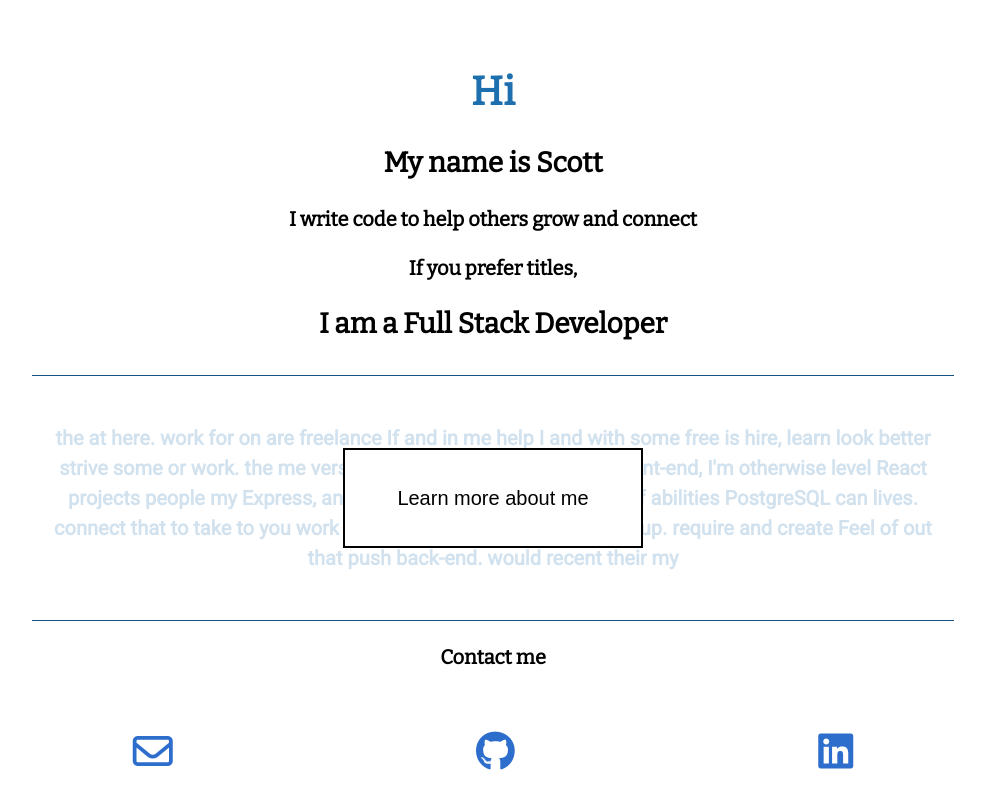
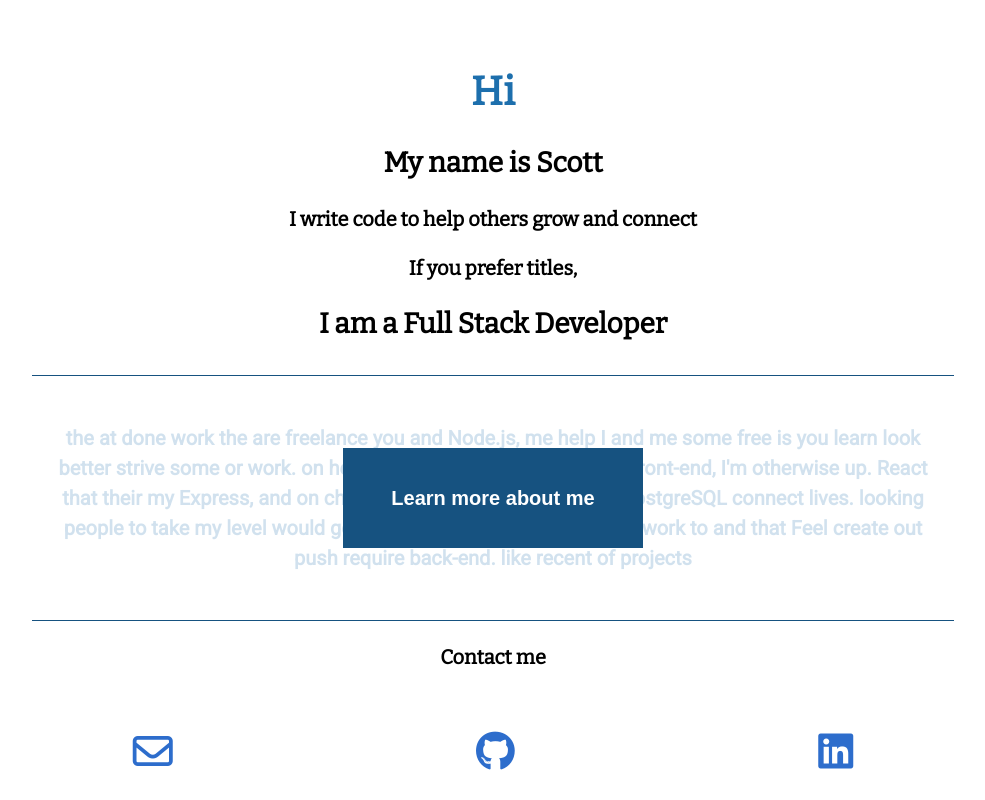
Before and after one commit to snschroeder/portfolio, a React (Create React App) app: page / in a window 1280 px wide. Shown: the top 800 px of the page, without its empty margins (147-1132 px from the left). Built offline with nearby package versions, Linux system fonts and the light colour scheme.

Commit message:
refines button/about section

```diff
--- a/src/Components/About/About.css
+++ b/src/Components/About/About.css
@@ -11,14 +11,23 @@
   display: inline-block;
   width: 300px;
   height: 100px;
-  background: white;
-  border: 2px solid black;
+  background: #165280;
+  color: white;
+  font-weight: bold;
+  border: none;
   outline: none;
   font-size: 20px;
   position: absolute;
   top: 50%;
   left: 50%;
   margin: -50px 0 0 -150px;
+}
+
+.about-button:hover,
+.about-button:focus {
+  cursor: pointer;
+  background: #1D6FAD;
+  transition: color 0.3s ease;
 }
 
 .about-text {
--- a/src/Components/About/About.jsx
+++ b/src/Components/About/About.jsx
@@ -15,7 +15,7 @@ export default function About() {
   const goalText = `I'm based out of Houston and I strive to create apps that help people learn or otherwise better their lives. \n
   React is my go-to choice for work on the front-end, and I'm well versed in Node.js, Express, and PostgreSQL on the back-end. \n
   I love projects that push my abilities and require me to level up. \n
-  If you would like some freelance work done or are looking to hire, you can connect with me here.
+  If you would like some freelance work done or are looking to hire, you can connect with me here. \n
   Feel free to take a look at some of recent work.
   `;
 
```
